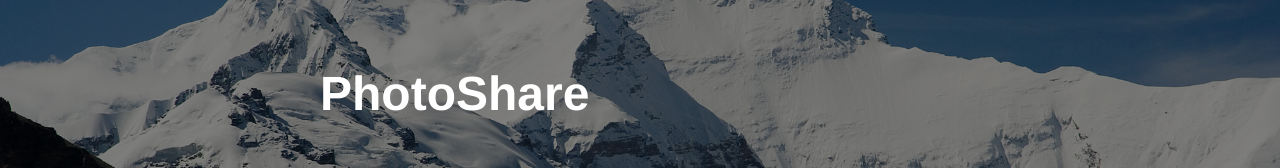
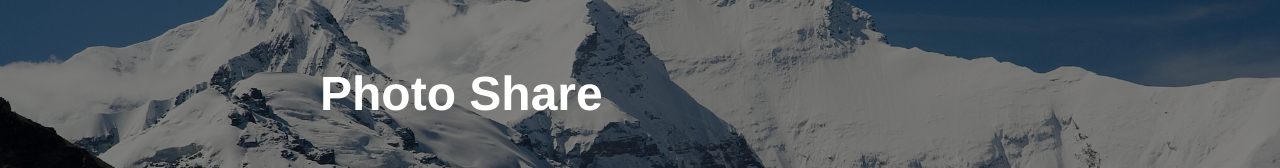
Before and after one commit to dachi-khelashvili/photo-sharing-app, a React (Vite) app: page / in a window 1280 px wide. Shown: the part 290-458 px from the top of the page. Built offline with nearby package versions, Linux system fonts and the light colour scheme.

Commit message:
feat: update photo share spelling error

```diff
--- a/src/views/Home/index.tsx
+++ b/src/views/Home/index.tsx
@@ -17,7 +17,7 @@ export const HomeView: React.FC = () => {
     <div>
       <Image src="./mountain.jpg" alt="back" />
       <Container>
-        <Header>PhotoShare </Header>
+        <Header>Photo Share</Header>
         <Caption>Create and share your images</Caption>
         <SearchBar type="text" placeholder="Search image..." />
         <Description>Trending: flower, wallpapaer, beauty, love...</Description>
```
